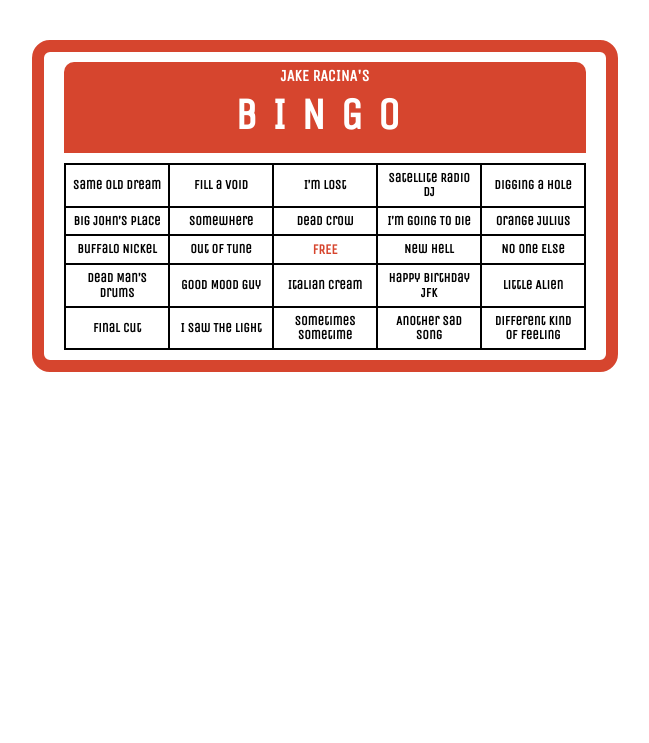
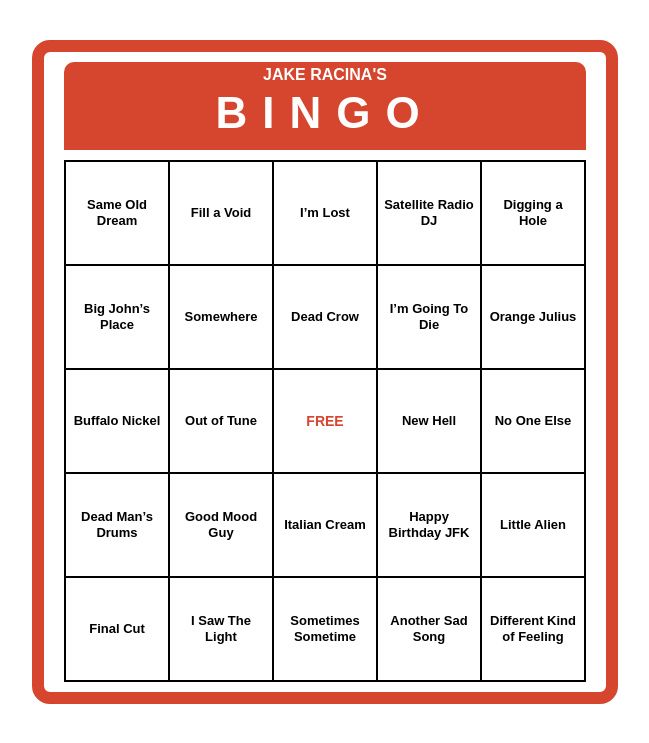
Before and after one commit to jakeracina/Jake-bingo, a Flask app: page / in a window 1280 px wide. Shown: the top 743 px of the page, without its empty margins (315-964 px from the left). Run offline with Flask 3, Linux system fonts and the light colour scheme.

Commit message:
Add files via upload

```diff
--- a/templates/bingo.html
+++ b/templates/bingo.html
@@ -3,10 +3,8 @@
 <head>
     <title>Jake Racina's Bingo</title>
     <style>
-        @import url('https://fonts.googleapis.com/css2?family=Unica+One&display=swap');
-
         body {
-            font-family: 'Unica One', sans-serif;
+            font-family: Arial, sans-serif;
             text-align: center;
             background: #fff;
             margin: 0;
@@ -51,16 +49,16 @@
 
         td {
             width: 90px;
-            aspect-ratio: 1 / 1;
+            height: 90px;
             border: 2px solid #000;
             font-size: 13px;
-            font-weight: 700;
+            font-weight: bold;
             text-align: center;
             vertical-align: middle;
             padding: 6px;
+            line-height: 1.2;
             word-wrap: break-word;
             overflow-wrap: break-word;
-            line-height: 1.1;
         }
 
         .free {
```
